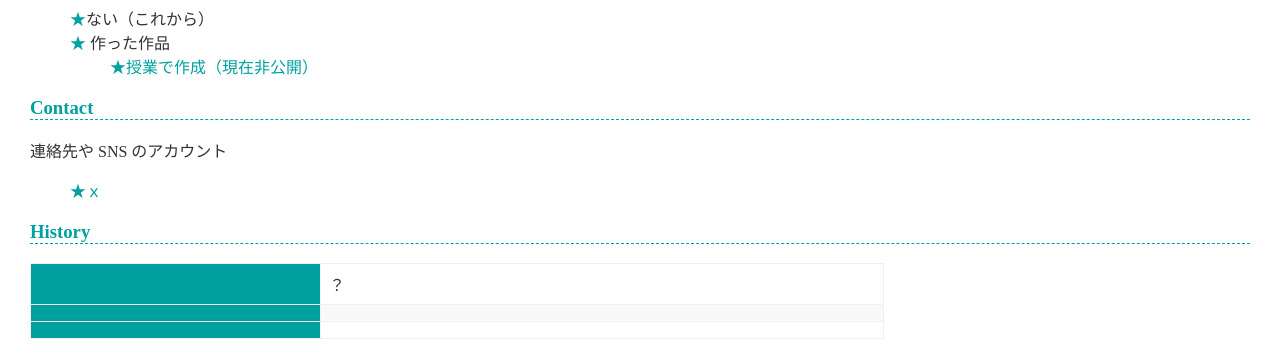
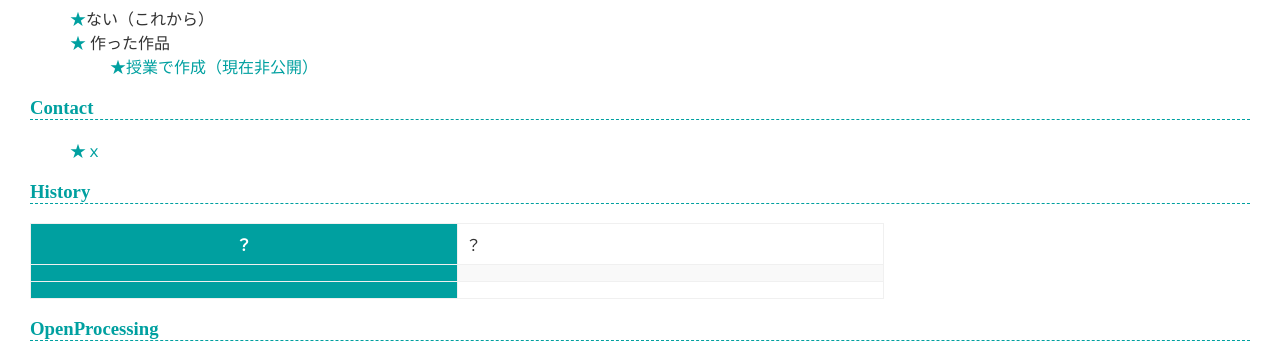
Before and after one commit to IkarugaEnaga/IkarugaEnaga.github.io, a plain HTML site: page index.html in a window 1280 px wide. Shown: the part 920-1274 px from the top of the page. Drawn offline with Linux system fonts and the light colour scheme; grey boxes are pictures that could not be loaded.

Commit message:
情報を更新
Updated contact information section and table header.

```diff
--- a/index.html
+++ b/index.html
@@ -54,7 +54,7 @@
     </ul>
 
     <h3>Contact</h3>
-    <p>連絡先や SNS のアカウント</p>
+
     <ul>
       <li><a href="">ｘ</a></li>
     </ul>
@@ -62,7 +62,7 @@
     <h3>History</h3>
     <table>
       <tr>
-        <th></th>
+        <th>？</th>
         <td>？</td>
       </tr>
       <tr>
```
